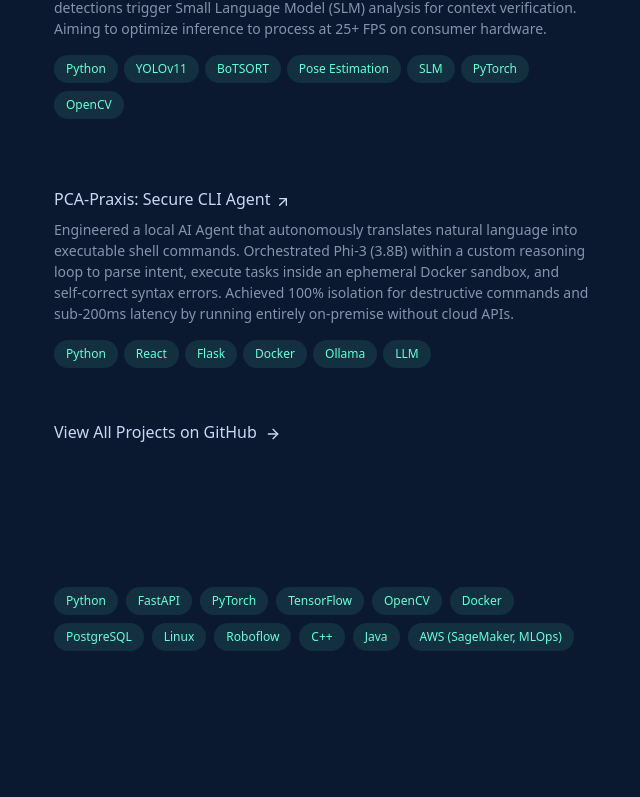
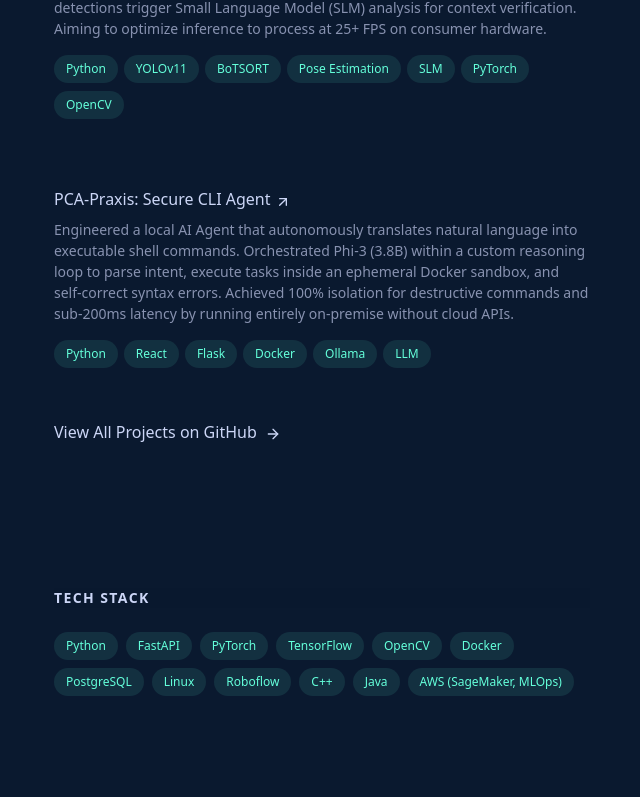
Before and after one commit to sm-abbas19/portfolio, a Next.js app: page / in a window 1280 px wide. Shown: the part 1546-2343 px from the top of the page, without its empty margins (594-1234 px from the left). Built offline with nearby package versions, Linux system fonts and the light colour scheme.

Commit message:
techstackv2

```diff
--- a/src/components/Header.tsx
+++ b/src/components/Header.tsx
@@ -10,6 +10,7 @@
   { id: "about", label: "ABOUT" },
   { id: "experience", label: "EXPERIENCE" },
   { id: "projects", label: "PROJECTS" },
+  { id: "techstack", label: "TECH STACK" },
 ];
 
 const socialLinks = [
--- a/src/components/TechStack.tsx
+++ b/src/components/TechStack.tsx
@@ -20,8 +20,8 @@
       className="mb-16 scroll-mt-16 md:mb-24 lg:mb-36 lg:scroll-mt-24"
       aria-label="Tech Stack"
     >
-      <div className="sticky top-0 z-20 -mx-6 mb-4 w-screen bg-[#0a192f]/75 px-6 py-5 backdrop-blur md:-mx-12 md:px-12 lg:sr-only lg:relative lg:top-auto lg:mx-auto lg:w-full lg:px-0 lg:py-0 lg:opacity-0">
-        <h2 className="text-sm font-bold uppercase tracking-widest text-[#ccd6f6] lg:sr-only">
+      <div className="sticky top-0 z-20 -mx-6 mb-4 w-screen bg-[#0a192f]/75 px-6 py-5 backdrop-blur md:-mx-12 md:px-12 lg:relative lg:top-auto lg:mx-auto lg:w-full lg:px-0 lg:py-0 lg:mb-6">
+        <h2 className="text-sm font-bold uppercase tracking-widest text-[#ccd6f6]">
           Tech Stack
         </h2>
       </div>
```
